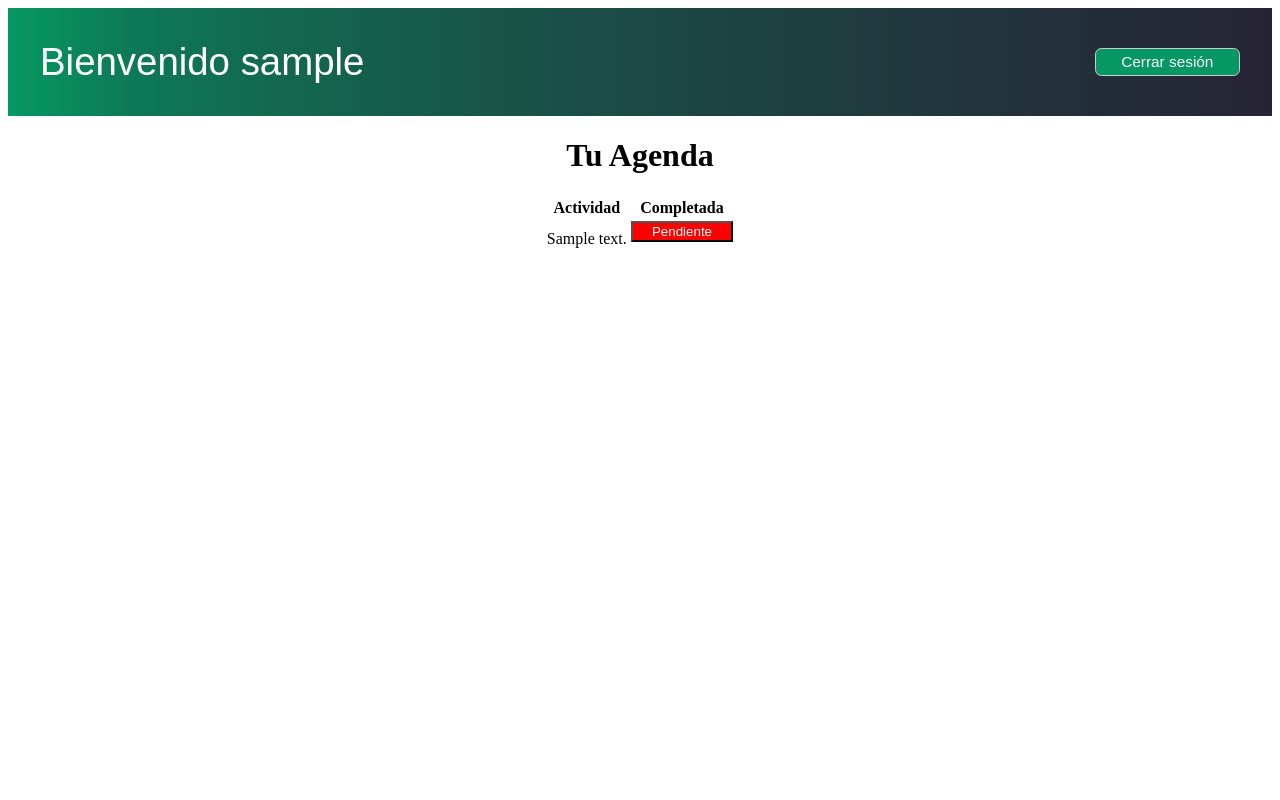
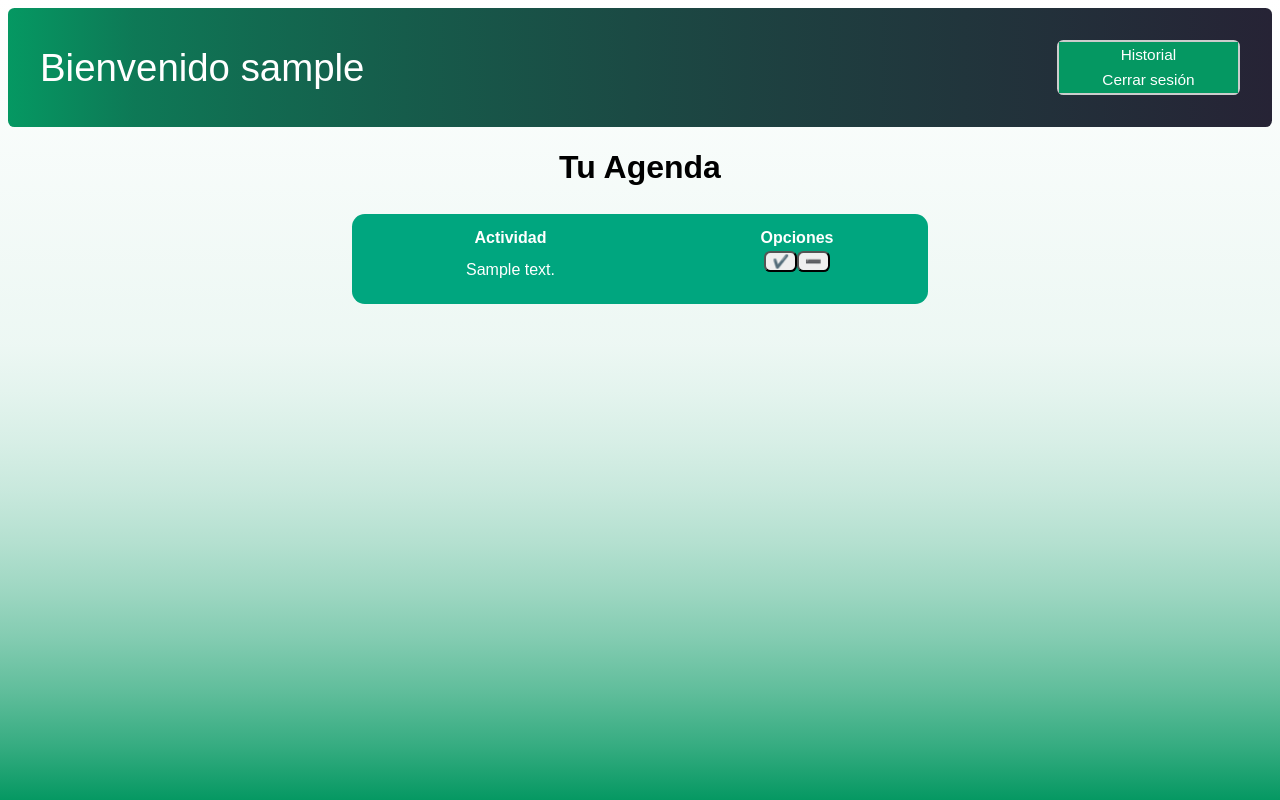
Before and after one commit to mrReedax/djangoweb, a Django app: template myWeb/Tasks/templates/tasks/home.html in a window 1280 px wide. Run offline with Django 4.2, Linux system fonts and the light colour scheme; the template is opened without the code that fills it: most values are stand-ins (such as "Sample title", 1, 10 or a date in 2020).

Commit message:
Home linked with its css

```diff
--- a/myWeb/Tasks/static/tasks/home.css
+++ b/myWeb/Tasks/static/tasks/home.css
@@ -7,12 +7,21 @@ header {
     font-family: 'Source Sans Pro', sans-serif;
     font-size: 3vw;
     padding: 2.5vw;
+    border-radius: 0.5vw;
 }
 
 body {
+    font-family: 'Source Sans Pro', sans-serif;
     justify-content: center;
-    background-color: white;
+    background: linear-gradient(180deg, white, 80%,#059862);
     color: black;
+}
+
+.navbar {
+    display: flex;
+    flex-direction: column;
+    border: .2vw solid #cccccc;
+    border-radius: 0.5vw;
 }
 
 .agenda-container {
@@ -21,35 +30,51 @@ body {
     align-items: center;
 }
 
-.logout-btn {
+.nav-button {
+    display: flex;
+    justify-content: center;
+    text-decoration: none;
     color: white;
     padding: 0.3vw 2vw;
     background-color: #059862;
-    border: .1vw solid #cccccc;
-    border-radius: 0.5vw;
     font-size: 0.4em;
+    width: 10vw;
 }
-.logout-btn:hover{
+
+.nav-button:hover{
     color: #059862;
     background-color: white;
 }
 
+table {
+    border: 0.5vw;
+    border-radius: 1vw;
+    color: white;
+    width: 45vw;
+    background-color: rgb(0, 166, 127);
+    margin: 0.5vw;
+    padding: 1vw 0.5;
+}
+
+.table-row {
+    border-radius: 10vw;
+}
+
+.task-text {
+    text-align: center;
+}
+
+.task-options {
+    display: flex;
+    justify-content: center;
+}
+
 .button {
-    width: 8vw;
+    border-radius: 0.5vw;
 }
 
 .button:hover{
-    background-color: yellow;
+    background-color: white;
     color: black;
+    border: 0.1vw solid black;
 }
-
-.done {
-    background-color: #059862;
-    color: white;
-}
-
-
-.pending {
-    background-color: red;
-    color: white;
-}
--- a/myWeb/Tasks/templates/tasks/home.html
+++ b/myWeb/Tasks/templates/tasks/home.html
@@ -3,11 +3,14 @@
 <link rel="stylesheet" type="text/css" href="{% static '/tasks/home.css' %}">
 <header>
     Bienvenido {{ account.username }}
-    <a href="{%url 'tasks:index' %}">
-        <input
-            class="logout-btn"
-            type="submit"
-            value="Cerrar sesión"></a>
+    <nav class="navbar">
+        <a
+            class="nav-button"
+            href="{%url 'tasks:index' %}">Historial</a>
+        <a
+            class="nav-button"
+            href="{%url 'tasks:index' %}">Cerrar sesión</a>
+    </nav>
 </header>
 
 <div class="agenda-container">
@@ -16,26 +19,35 @@
         <table>
             <tr>
                 <th>Actividad</th>
-                <th>Completada</th>
+                <th>Opciones</th>
             </tr>
             {% for task in account.task_set.all %}
-                <tr>
-                    <td>{{task.task_text}}</td>
-                    <td>
+                {% if not task.completed %}
+                <tr class="table-row">
+                    <td class="task-text">{{task.task_text}}</td>
+                    <td class="task-options">
                         <form action="{%url 'tasks:changeState' account.id %}" method="post">
                             {% csrf_token %}
                             <input
                                 type="hidden"
                                 name="task_id"
                                 value="{{task.id}}">
-                            <input
-                                class="button {% if task.completed %} done {% else %} pending {% endif %}"
-                                type="submit"
-                                value="{% if task.completed %} Hecho {% else %} Pendiente {% endif %}"
-                            >
+                            <div class="task-options">
+                                <input
+                                    class="button end-task"
+                                    name="endTask"
+                                    type="submit"
+                                    value="✔️">
+                                <input
+                                    class="button delete-task"
+                                    name="deleteTask"
+                                    type="submit"
+                                    value="➖">
+                            </div>
                         </form>
                     </td>
                 </tr>
+                {% endif %}
             {% endfor %}
         </table>
     </div>
```
Also changed, not shown: myWeb/db.sqlite3.
